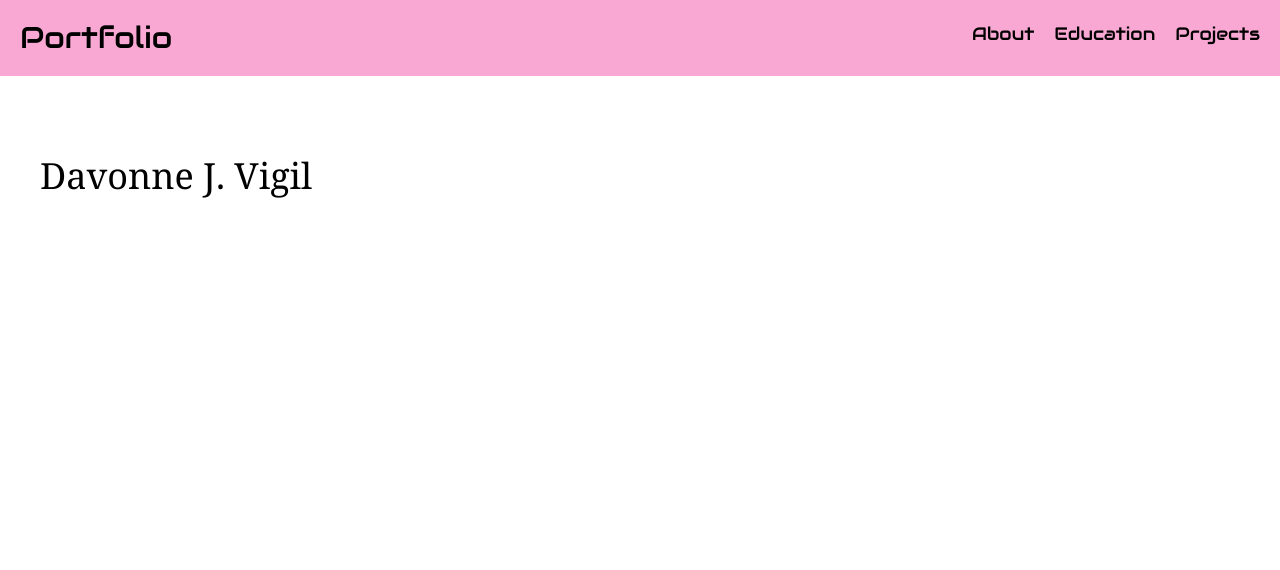
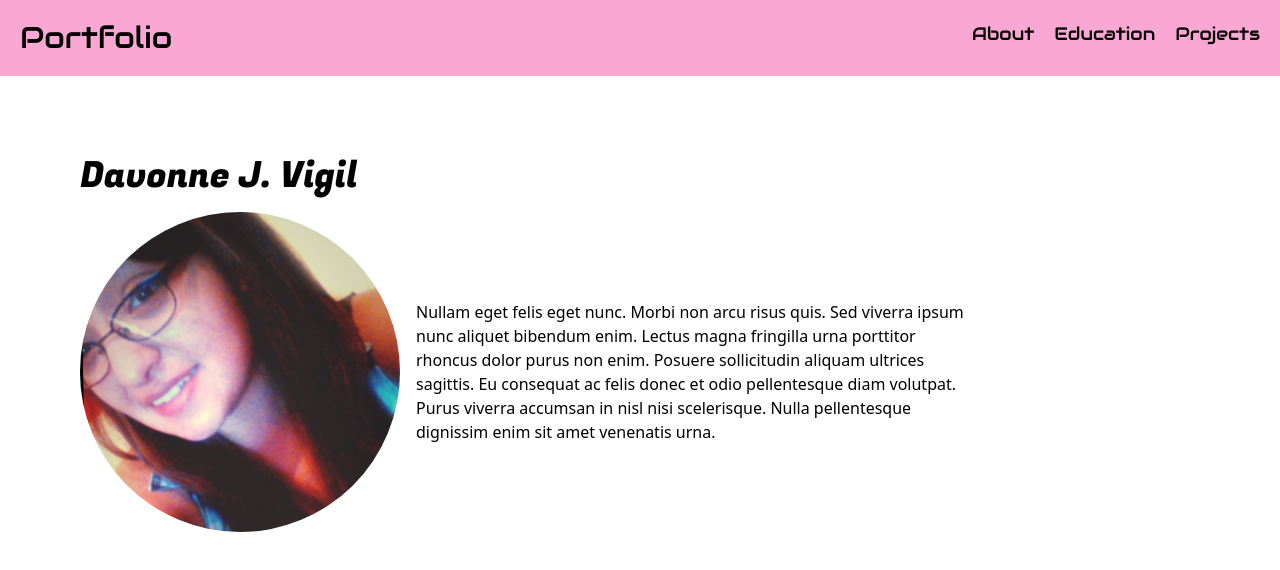
Before and after one commit to davonnes-portfolio-react/portfolio, a React (Vite) app: page / in a window 1280 px wide. Shown: the top 570 px of the page. Built offline with nearby package versions, Linux system fonts and the light colour scheme.

Commit message:
adding image and paragraph with tailwind css

```diff
--- a/index.html
+++ b/index.html
@@ -12,6 +12,12 @@
       href="https://fonts.googleapis.com/css2?family=Audiowide&display=swap"
       rel="stylesheet"
     />
+    <link rel="preconnect" href="https://fonts.googleapis.com" />
+    <link rel="preconnect" href="https://fonts.gstatic.com" crossorigin />
+    <link
+      href="https://fonts.googleapis.com/css2?family=Fugaz+One&display=swap"
+      rel="stylesheet"
+    />
   </head>
   <body>
     <div id="root"></div>
--- a/src/components/About.jsx
+++ b/src/components/About.jsx
@@ -1,8 +1,25 @@
 export default function About() {
   return (
     <>
-      <main className="w-full">
-        <h2 className="ml-10 mt-20 text-4xl font-serif">Davonne J. Vigil</h2>
+      <main className="max-w-4xl flex flex-col items-center sm:items-start lg:ml-20">
+        <h2 className="mt-20 text-4xl font-fugaz">Davonne J. Vigil</h2>
+
+        <div className="flex flex-col items-center mt-4 sm:flex-row">
+          <img
+            src="images/me.jpeg"
+            alt="Image of Davonne"
+            className="w-full max-w-sm rounded-full sm:max-w-xs"
+          />
+
+          <p className="ml-4">
+            Nullam eget felis eget nunc. Morbi non arcu risus quis. Sed viverra
+            ipsum nunc aliquet bibendum enim. Lectus magna fringilla urna
+            porttitor rhoncus dolor purus non enim. Posuere sollicitudin aliquam
+            ultrices sagittis. Eu consequat ac felis donec et odio pellentesque
+            diam volutpat. Purus viverra accumsan in nisl nisi scelerisque.
+            Nulla pellentesque dignissim enim sit amet venenatis urna.
+          </p>
+        </div>
       </main>
     </>
   );
--- a/tailwind.config.js
+++ b/tailwind.config.js
@@ -5,6 +5,7 @@ export default {
     extend: {
       fontFamily: {
         audio: "'Audiowide', sans-serif",
+        fugaz: "'Fugaz One', sans-serif",
       },
     },
   },
```
Also changed, not shown: public/images/me.jpeg (added).
